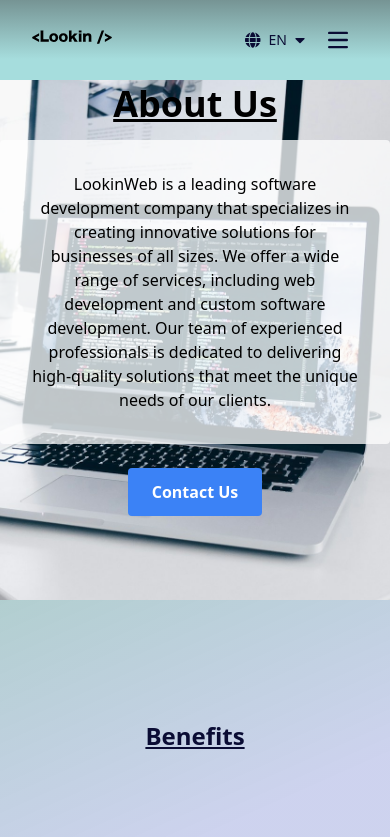
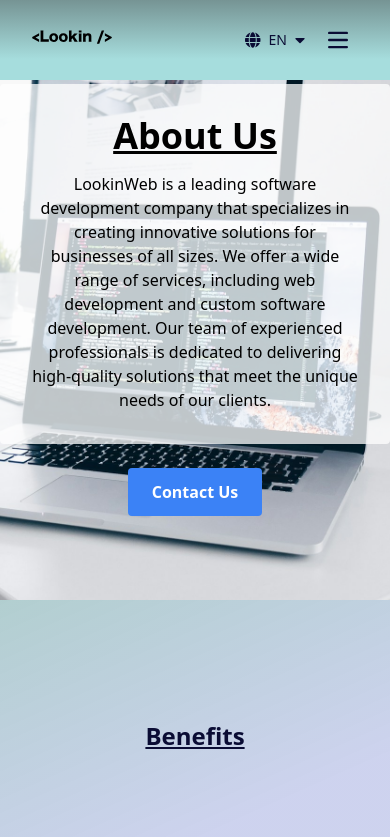
Before and after one commit to LookinWeb/landing, a plain HTML site: page index.html in a window 390 px wide. Shown: the top 837 px of the page. Drawn offline with nearby package versions, Linux system fonts and the light colour scheme; files whose address does not match are found by name.

Commit message:
fix: add a little space on mobiles for about us

```diff
--- a/index.html
+++ b/index.html
@@ -164,7 +164,7 @@
           </div>
         </nav>
       </div>
-      <section id="about" class="relative w-full pt-0">
+      <section id="about" class="relative w-full pt-0 sm:pt-16">
         <div
           class="w-full h-[600px] bg-cover bg-center flex flex-col justify-center items-center text-black"
           style="
@@ -172,8 +172,8 @@
             background-attachment: fixed;
           "
         >
-          <h1 class="text-4xl font-bold mb-4 underline">About Us</h1>
           <div class="bg-white bg-opacity-75 p-8 rounded max-w-2xl text-center">
+            <h1 class="text-4xl font-bold mb-4 underline">About Us</h1>
             <p class="leading-6">
               LookinWeb is a leading software development company that
               specializes in creating innovative solutions for businesses of all
```
